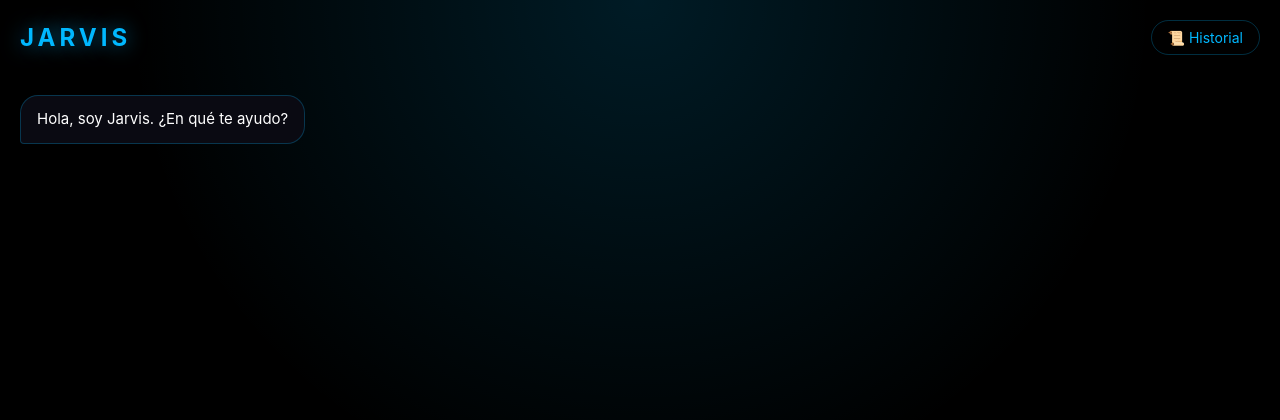
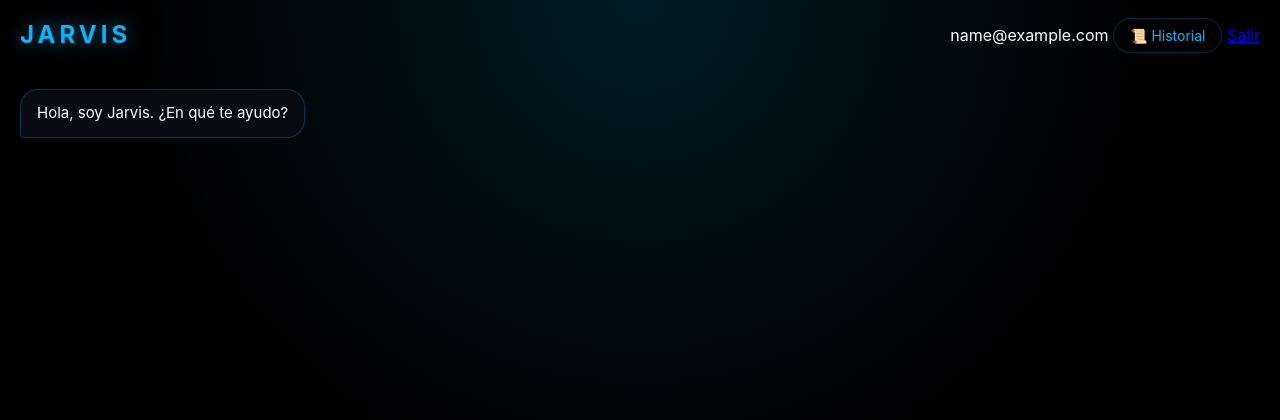
Before and after one commit to jaumecapopalacios-gif/JARVIS, a Flask app: template templates/index.html in a window 1280 px wide. Shown: the top 420 px of the page. Run offline with Flask 3, Linux system fonts and the light colour scheme; the template is opened without the code that fills it: most values are stand-ins (such as "Sample title", 1, 10 or a date in 2020); some libraries are stand-ins or nearby versions.

Commit message:
Update index.html

```diff
--- a/templates/index.html
+++ b/templates/index.html
@@ -12,7 +12,11 @@
 
     <header class="jarvis-header">
         <h1>JARVIS</h1>
-        <a href="{{ url_for('history') }}" class="btn-history">📜 Historial</a>
+        <div class="header-right">
+            <span class="user-email">{{ current_user_email }}</span>
+            <a href="{{ url_for('history') }}" class="btn-history">📜 Historial</a>
+            <a href="{{ url_for('logout') }}" class="btn-logout">Salir</a>
+        </div>
     </header>
 
     <div class="chat-area" id="chat-area">
```
